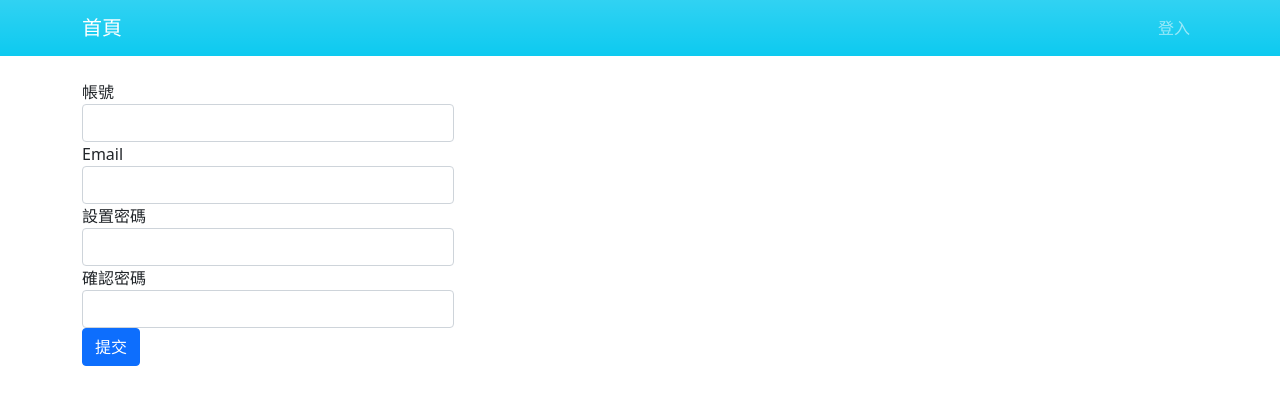
After one commit to Amy481/bluewhale-blog, a Django app: page /userprofile/register/ in a window 1280 px wide. The commit adds this page. Shown: the top 405 px of the page. Run offline with Django 3.2, Linux system fonts and the light colour scheme.

Commit message:
'註冊新帳號功能'

```diff
--- /dev/null
+++ b/myblog/templates/userprofile/register.html
@@ -0,0 +1,36 @@
+{% extends "base.html" %} {% load staticfiles %}
+{% block title %} 登入 {% endblock title %}
+{% block content %}
+<div class="container">
+    <div class="row">
+        <div class="col-12">
+            <br>
+            <form method="post" action=".">
+                {% csrf_token %}
+                <!-- 帳號 -->
+                <div class="form-group col-md-4">
+                    <label for="username">帳號</label>
+                    <input type="text" class="form-control" id="username" name="username" required>
+                </div>
+                <!-- 信箱 -->
+                <div class="form-group col-md-4">
+                    <label for="email">Email</label>
+                    <input type="text" class="form-control" id="email" name="email">
+                </div>
+                <!-- 密碼 -->
+                <div class="form-group col-md-4">
+                    <label for="password">設置密碼</label>
+                    <input type="password" class="form-control" id="password" name="password" required>
+                </div>
+                <!-- 確認密碼 -->
+                <div class="form-group col-md-4">
+                    <label for="password2">確認密碼</label>
+                    <input type="password" class="form-control" id="password2" name="password2" required>
+                </div>
+                <!-- 提交按鈕 -->
+                <button type="submit" class="btn btn-primary">提交</button>
+            </form>
+        </div>
+    </div>
+</div>
+{% endblock content %}
--- a/myblog/userprofile/forms.py
+++ b/myblog/userprofile/forms.py
@@ -4,3 +4,22 @@ from django.contrib.auth.models import User
 class UserLoginForm(forms.Form):
     username = forms.CharField()
     password = forms.CharField()
+
+
+# 註冊用戶表單
+class UserRegisterForm(forms.ModelForm):
+    # 覆寫User密碼
+    password = forms.CharField()
+    password2 = forms.CharField()
+
+    class Meta:
+        model = User
+        fields = ('username', 'email')
+
+    # 對兩次輸入的密碼是否一致進行檢查
+    def clean_password2(self):
+        data = self.cleaned_data
+        if data.get('password') == data.get('password2'):
+            return data.get('password')
+        else:
+            raise forms.ValidationError("密碼輸入不一致，請重試。")
--- a/myblog/userprofile/urls.py
+++ b/myblog/userprofile/urls.py
@@ -8,4 +8,5 @@ urlpatterns = [
     path('login/', views.user_login, name='login'),
     # 登出
     path('logout/', views.user_logout, name='logout'),
+    path('register/', views.user_register, name='register'),
 ]
--- a/myblog/userprofile/views.py
+++ b/myblog/userprofile/views.py
@@ -3,16 +3,19 @@ from django.contrib.auth import authenticate, login, logout
 from django.http import HttpResponse
 from django.contrib.auth.models import User
 from django.contrib.auth.decorators import login_required
-from .forms import UserLoginForm
+from .forms import UserLoginForm, UserRegisterForm
 
 # 登入
+
+
 def user_login(request):
     if request.method == 'POST':
         user_login_form = UserLoginForm(data=request.POST)
         if user_login_form.is_valid():
-            # .cleaned_data 清洗出合法数据
+            # .cleaned_data 清洗出合法數據
             data = user_login_form.cleaned_data
-            user = authenticate(username=data['username'], password=data['password'])
+            user = authenticate(
+                username=data['username'], password=data['password'])
             # 檢查帳號密碼是否在數據庫中有符合項目
             if user:
                 # 有對應資料則登入
@@ -24,12 +27,37 @@ def user_login(request):
             return HttpResponse("帳號或密碼不合規")
     elif request.method == 'GET':
         user_login_form = UserLoginForm()
-        context = { 'form': user_login_form }
+        context = {'form': user_login_form}
         return render(request, 'userprofile/login.html', context)
     else:
         return HttpResponse("請使用GET或POST")
 
 # 登出
+
+
 def user_logout(request):
     logout(request)
     return redirect("article:article_list")
+
+# 用戶註冊
+
+
+def user_register(request):
+    if request.method == 'POST':
+        user_register_form = UserRegisterForm(data=request.POST)
+        if user_register_form.is_valid():
+            new_user = user_register_form.save(commit=False)
+            # 設置密碼
+            new_user.set_password(user_register_form.cleaned_data['password'])
+            new_user.save()
+            # 保存好數據後立即登錄並返回blog列表頁面
+            login(request, new_user)
+            return redirect("article:article_list")
+        else:
+            return HttpResponse("註冊表單輸入有誤。請重新輸入~")
+    elif request.method == 'GET':
+        user_register_form = UserRegisterForm()
+        context = {'form': user_register_form}
+        return render(request, 'userprofile/register.html', context)
+    else:
+        return HttpResponse("請使用GET或POST請求數據")
```
Also changed, not shown: myblog/templates/userprofile/login.html (+7 -0 lines), myblog/db.sqlite3.
